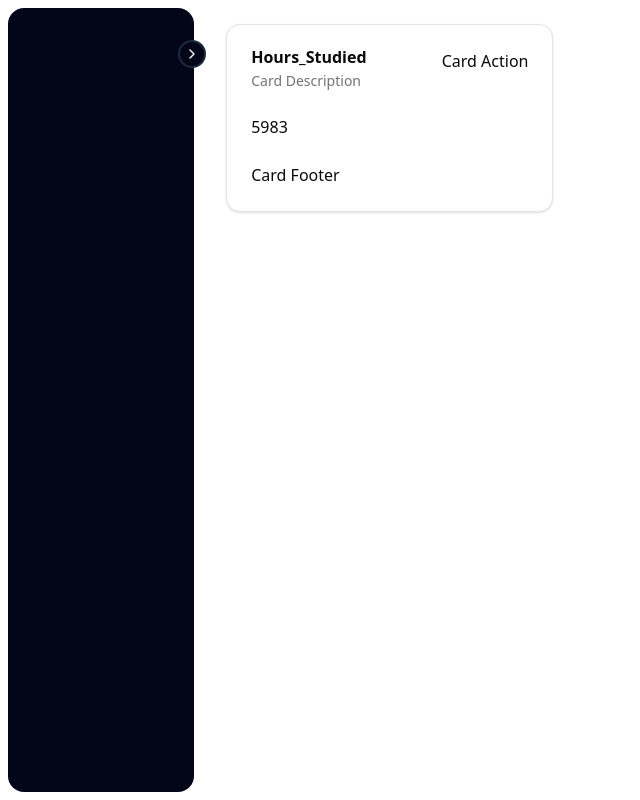
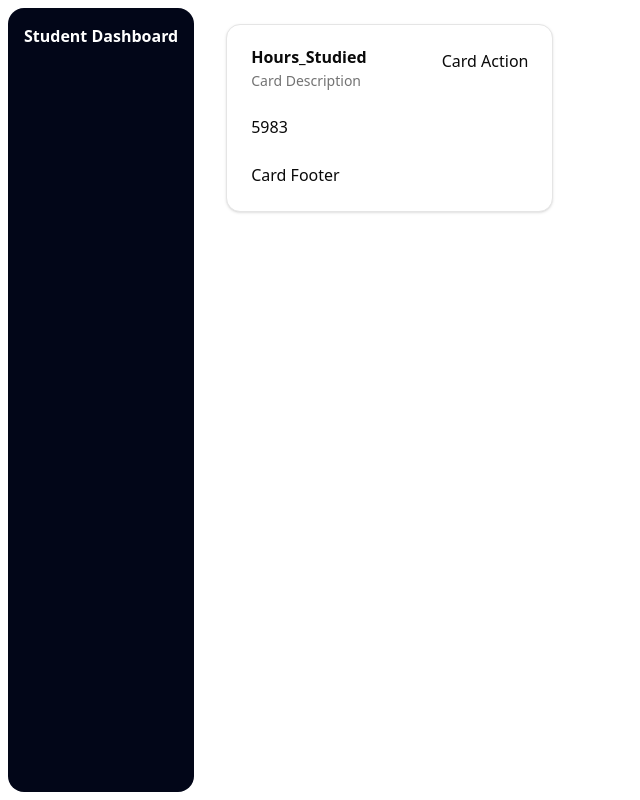
Before and after one commit to CallMeLlms/Dashboard-Project, a Next.js app: page / in a window 1280 px wide. Shown: the whole page, without its empty margins (0-640 px from the left). Built offline with nearby package versions, Linux system fonts and the light colour scheme.

Commit message:
arghh tangina

```diff
--- a/src/components/custom/DrawerNav.tsx
+++ b/src/components/custom/DrawerNav.tsx
@@ -18,28 +18,16 @@ export default function DrawerNavigation({ isOpen, setIsOpen }: DrawerTypes) {
 
     return (
         <div
-            className={`
-                relative h-full bg-slate-950 rounded-2xl transition-all duration-300 ease-in-out
-                ${isOpen ? 'left-[0]' : 'left-[-160]'}
-            `}
+            className={`relative h-full bg-slate-950 rounded-2xl transition-all duration-300 ease-in-out`}
         >
             {/* Toggle Button */}
-            <button
-                onClick={() => setIsOpen(!isOpen)}
-                className="absolute -right-3 top-8 bg-slate-950 border-2 border-slate-800 rounded-full p-1 hover:bg-slate-800 transition-colors z-10"
-            >
-                {isOpen ? (
-                    <ChevronLeft className="w-4 h-4 text-white" />
-                ) : (
-                    <ChevronRight className="w-4 h-4 text-white" />
-                )}
-            </button>
+
 
             <div className="flex flex-col w-full h-full">
                 <div className="flex gap-2 p-4 flex-col">
                     {/* Header */}
-                    <div className={`mb-6 overflow-hidden transition-all duration-300 ${isOpen ? 'opacity-100' : 'opacity-0'}`}>
-                        <h1 className={`text-md font-bold text-white whitespace-nowrap ${!isOpen && 'invisible'}`}>
+                    <div className={`mb-6 overflow-hidden transition-all duration-300`}>
+                        <h1 className={`text-md font-bold text-white whitespace-nowrap`}>
                             Student Dashboard
                         </h1>
                     </div>
```
